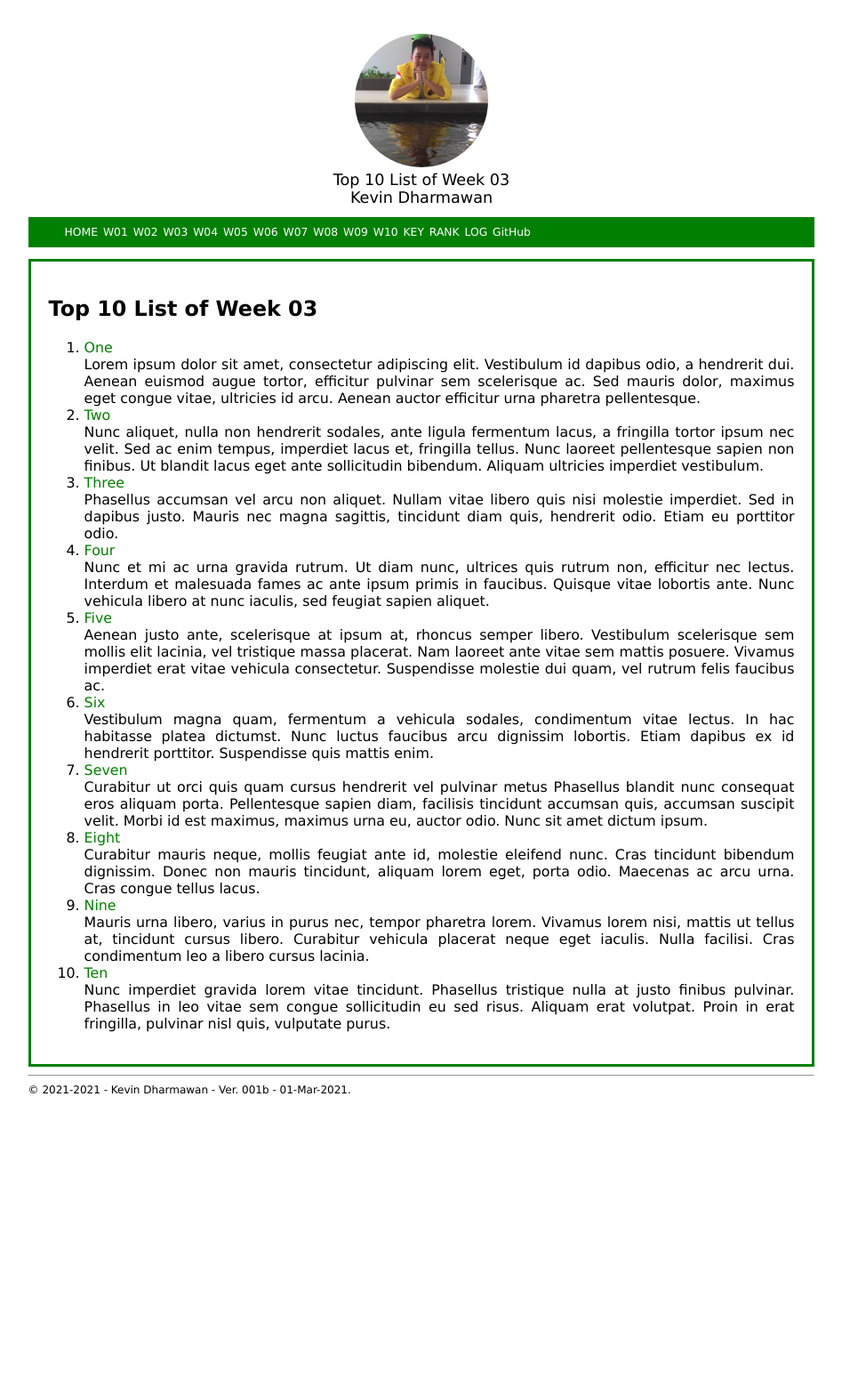
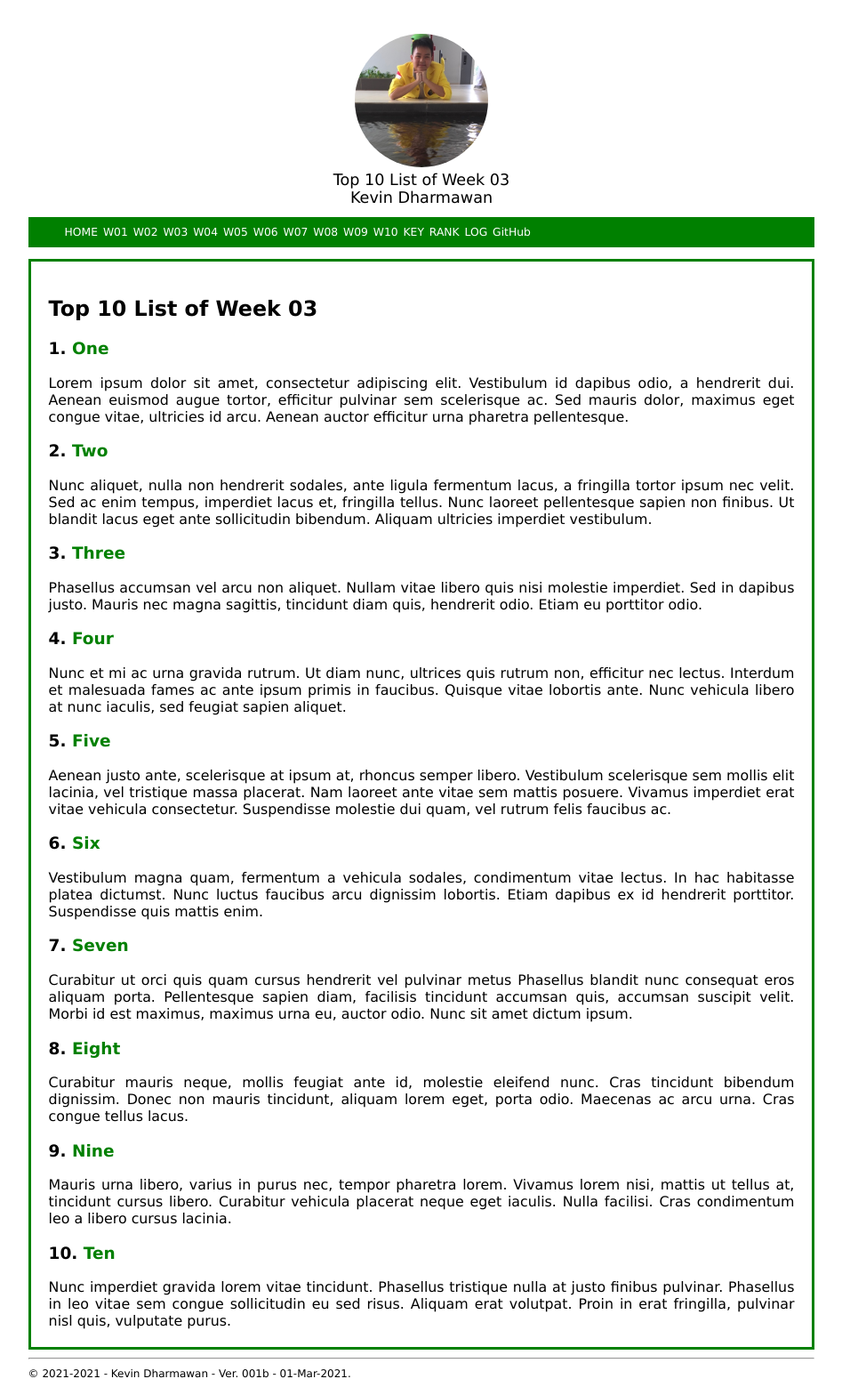
Before and after one commit to kevindharmawan/os211, a Jekyll site: the page built from w03.md, in a window 1280 px wide. Shown: the whole page at 89% size, without its empty margins (166-1113 px from the left). Built offline with Jekyll 4.4.1, drawn with Linux system fonts in a browser that asks for light colours; our own code applies the rules of GitHub Pages for plain Markdown files; before the commit the page ends 1240 px from its top, so only the background shows below that.

```diff
--- a/TXT/mylog.txt
+++ b/TXT/mylog.txt
@@ -35,3 +35,9 @@ ZCZC W02  10 L18 Assignment #8
 ZCZC W02   5 L19 Assignment #9
 ZCZC W02   5 L20 Assignment #10
 ZCZC W02  30 L22 Youtube: study.
+ZCZC W03 100 L02 ZOOM related
+ZCZC W03  10 L05 GSGS related
+ZCZC W03  20 L11 Assignment #1
+ZCZC W03  50 L12 Assignment #2
+ZCZC W03  10 L13 Assignment #3
+ZCZC W03  50 L14 Assignment #4
--- a/TXT/myrank.txt
+++ b/TXT/myrank.txt
@@ -2,3 +2,8 @@
 ZCZC W01 luthfifahlevi
 ZCZC W01 marcianadin
 ZCZC W01 memahafizh
+ZCZC W02 MarioSerano
+ZCZC W02 marcianadin
+ZCZC W02 kevin-UI2019
+ZCZC W02 luthfifahlevi
+ZCZC W02 mackarelfish
--- a/w03.md
+++ b/w03.md
@@ -5,70 +5,70 @@ permalink: /W03/
 
 # Top 10 List of Week 03
 
-1. [One](https://en.wikipedia.org/wiki/1)<br>
+### 1. [One](https://en.wikipedia.org/wiki/1)<br>
 Lorem ipsum dolor sit amet, consectetur adipiscing elit.
 Vestibulum id dapibus odio, a hendrerit dui.
 Aenean euismod augue tortor, efficitur pulvinar sem scelerisque ac.
 Sed mauris dolor, maximus eget congue vitae, ultricies id arcu.
 Aenean auctor efficitur urna pharetra pellentesque.
 
-2. [Two](https://en.wikipedia.org/wiki/2)<br>
+### 2. [Two](https://en.wikipedia.org/wiki/2)<br>
 Nunc aliquet, nulla non hendrerit sodales, ante ligula fermentum lacus, a fringilla tortor ipsum nec velit.
 Sed ac enim tempus, imperdiet lacus et, fringilla tellus.
 Nunc laoreet pellentesque sapien non finibus.
 Ut blandit lacus eget ante sollicitudin bibendum.
 Aliquam ultricies imperdiet vestibulum.
 
-3. [Three](https://en.wikipedia.org/wiki/3)<br>
+### 3. [Three](https://en.wikipedia.org/wiki/3)<br>
 Phasellus accumsan vel arcu non aliquet.
 Nullam vitae libero quis nisi molestie imperdiet.
 Sed in dapibus justo.
 Mauris nec magna sagittis, tincidunt diam quis, hendrerit odio.
 Etiam eu porttitor odio.
 
-4. [Four](https://en.wikipedia.org/wiki/4)<br>
+### 4. [Four](https://en.wikipedia.org/wiki/4)<br>
 Nunc et mi ac urna gravida rutrum.
 Ut diam nunc, ultrices quis rutrum non, efficitur nec lectus.
 Interdum et malesuada fames ac ante ipsum primis in faucibus.
 Quisque vitae lobortis ante.
 Nunc vehicula libero at nunc iaculis, sed feugiat sapien aliquet.
 
-5. [Five](https://en.wikipedia.org/wiki/5)<br>
+### 5. [Five](https://en.wikipedia.org/wiki/5)<br>
 Aenean justo ante, scelerisque at ipsum at, rhoncus semper libero.
 Vestibulum scelerisque sem mollis elit lacinia, vel tristique massa placerat.
 Nam laoreet ante vitae sem mattis posuere.
 Vivamus imperdiet erat vitae vehicula consectetur.
 Suspendisse molestie dui quam, vel rutrum felis faucibus ac.
 
-6. [Six](https://en.wikipedia.org/wiki/6)<br>
+### 6. [Six](https://en.wikipedia.org/wiki/6)<br>
 Vestibulum magna quam, fermentum a vehicula sodales, condimentum vitae lectus.
 In hac habitasse platea dictumst.
 Nunc luctus faucibus arcu dignissim lobortis.
 Etiam dapibus ex id hendrerit porttitor.
 Suspendisse quis mattis enim.
 
-7. [Seven](https://en.wikipedia.org/wiki/7)<br>
+### 7. [Seven](https://en.wikipedia.org/wiki/7)<br>
 Curabitur ut orci quis quam cursus hendrerit vel pulvinar metus
 Phasellus blandit nunc consequat eros aliquam porta.
 Pellentesque sapien diam, facilisis tincidunt accumsan quis, accumsan suscipit velit.
 Morbi id est maximus, maximus urna eu, auctor odio.
 Nunc sit amet dictum ipsum.
 
-8. [Eight](https://en.wikipedia.org/wiki/8)<br>
+### 8. [Eight](https://en.wikipedia.org/wiki/8)<br>
 Curabitur mauris neque, mollis feugiat ante id, molestie eleifend nunc.
 Cras tincidunt bibendum dignissim.
 Donec non mauris tincidunt, aliquam lorem eget, porta odio.
 Maecenas ac arcu urna.
 Cras congue tellus lacus.
 
-9. [Nine](https://en.wikipedia.org/wiki/9)<br>
+### 9. [Nine](https://en.wikipedia.org/wiki/9)<br>
 Mauris urna libero, varius in purus nec, tempor pharetra lorem.
 Vivamus lorem nisi, mattis ut tellus at, tincidunt cursus libero.
 Curabitur vehicula placerat neque eget iaculis.
 Nulla facilisi.
 Cras condimentum leo a libero cursus lacinia.
 
-10. [Ten](https://en.wikipedia.org/wiki/10)<br>
+### 10. [Ten](https://en.wikipedia.org/wiki/10)<br>
 Nunc imperdiet gravida lorem vitae tincidunt.
 Phasellus tristique nulla at justo finibus pulvinar.
 Phasellus in leo vitae sem congue sollicitudin eu sed risus.
```
Also changed, not shown: w02.md (+10 -10 lines), 3 other files.
